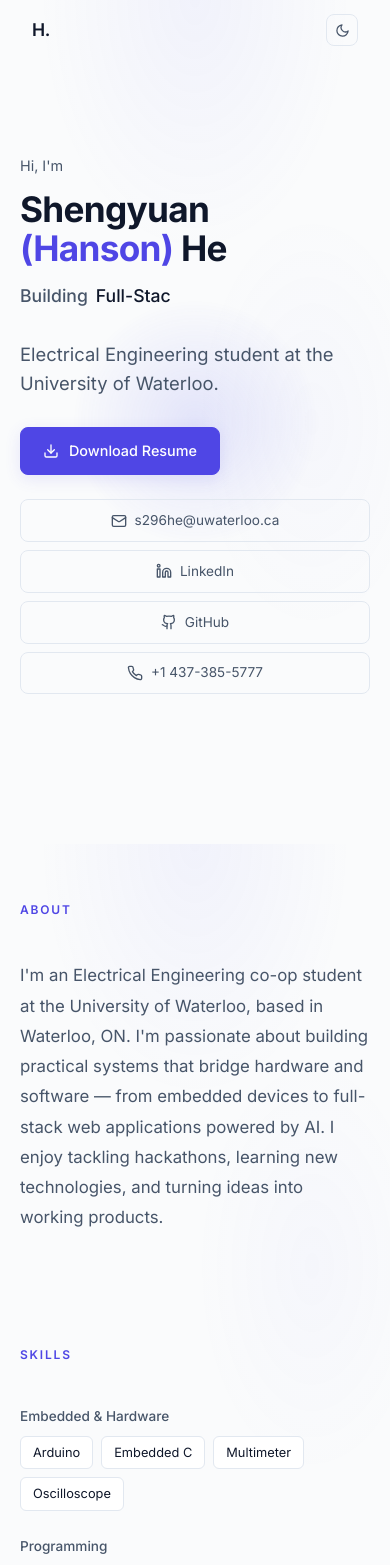
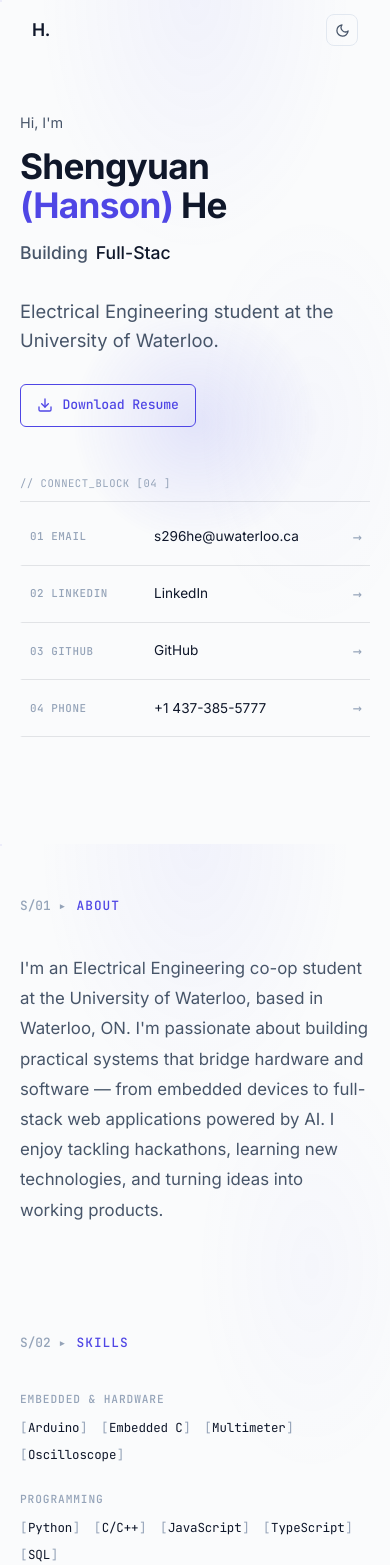
Before and after one commit to HansonHe-UW/HansonHe-UW.github.io, a React (Vite) app: page / in a window 390 px wide. Shown: the top 1565 px of the page. Built offline with nearby package versions, Linux system fonts and the light colour scheme.

Commit message:
Refine portfolio visual style

```diff
--- a/index.html
+++ b/index.html
@@ -29,7 +29,7 @@
   </script>
   <link rel="preconnect" href="https://fonts.googleapis.com">
   <link rel="preconnect" href="https://fonts.gstatic.com" crossorigin>
-  <link href="https://fonts.googleapis.com/css2?family=Inter:wght@300;400;500;600;700&display=swap" rel="stylesheet">
+  <link href="https://fonts.googleapis.com/css2?family=Inter:wght@300;400;500;600;700&family=JetBrains+Mono:wght@400;500;600&display=swap" rel="stylesheet">
   <title>Hanson He</title>
   <!-- Google tag (gtag.js) -->
   <script async src="https://www.googletagmanager.com/gtag/js?id=G-KLFKTVYKMR"></script>
--- a/src/App.css
+++ b/src/App.css
@@ -89,6 +89,7 @@
   margin: 0 auto;
   padding: 0 2rem;
   overflow-x: hidden;
+  counter-reset: section;
 }
 
 section {
@@ -96,12 +97,26 @@ section {
 }
 
 .section-title {
-  font-size: 0.75rem;
-  font-weight: 600;
-  letter-spacing: 0.15em;
+  display: flex;
+  align-items: baseline;
+  gap: 0.65rem;
+  font-family: var(--font-mono);
+  font-size: 0.8rem;
+  font-weight: 500;
+  letter-spacing: 0.08em;
   text-transform: uppercase;
   color: var(--accent);
   margin-bottom: 2.5rem;
+  counter-increment: section;
+  line-height: 1;
+}
+
+.section-title::before {
+  content: "S/" counter(section, decimal-leading-zero) " \25B8";
+  font-weight: 500;
+  letter-spacing: 0;
+  color: var(--text-muted);
+  text-transform: none;
 }
 
 /* ===== Hero ===== */
@@ -290,32 +305,44 @@ section {
 }
 
 .skill-label {
-  font-size: 0.85rem;
+  font-family: var(--font-mono);
+  font-size: 0.7rem;
   font-weight: 500;
-  color: var(--text-secondary);
-  padding-top: 0.35rem;
-  /* Aligns baseline with the tags */
+  text-transform: uppercase;
+  letter-spacing: 0.08em;
+  color: var(--text-muted);
+  padding-top: 0.45rem;
 }
 
 .skill-tags {
   display: flex;
-  gap: 0.5rem;
+  gap: 0.4rem 0.85rem;
   flex-wrap: wrap;
+  align-items: center;
 }
 
 .skill-tag {
-  padding: 0.3rem 0.75rem;
-  background: var(--bg-card);
-  border: 1px solid var(--border-color);
-  border-radius: 6px;
-  font-size: 0.8rem;
+  font-family: var(--font-mono);
+  font-size: 0.78rem;
   color: var(--text-primary);
-  transition: all var(--transition);
+  letter-spacing: -0.01em;
+  transition: color var(--transition);
+}
+
+.skill-tag::before {
+  content: "[";
+  color: var(--text-muted);
+  margin-right: 0.05em;
+}
+
+.skill-tag::after {
+  content: "]";
+  color: var(--text-muted);
+  margin-left: 0.05em;
 }
 
 .skill-tag:hover {
-  border-color: var(--accent);
-  background: var(--accent-glow);
+  color: var(--accent);
 }
 
 /* ===== Projects ===== */
@@ -444,14 +471,16 @@ section {
 }
 
 .project-date {
-  font-size: 0.8rem;
+  font-family: var(--font-mono);
+  font-size: 0.72rem;
   color: var(--text-muted);
   white-space: nowrap;
+  letter-spacing: -0.01em;
 }
 
 .project-subtitle {
   font-size: 0.85rem;
-  color: var(--accent);
+  color: var(--text-secondary);
   margin-bottom: 0.25rem;
 }
 
@@ -459,13 +488,11 @@ section {
   display: inline-flex;
   align-items: center;
   gap: 0.4rem;
-  font-size: 0.8rem;
+  font-family: var(--font-mono);
+  font-size: 0.72rem;
   color: #f59e0b;
-  background: rgba(245, 158, 11, 0.1);
-  padding: 0.25rem 0.65rem;
-  border-radius: 4px;
-  margin-bottom: 0.75rem;
-  font-weight: 500;
+  letter-spacing: -0.01em;
+  margin-bottom: 0.85rem;
 }
 
 .project-description {
@@ -491,11 +518,12 @@ section {
 }
 
 .project-highlights li::before {
-  content: '›';
+  content: '▸';
   position: absolute;
   left: 0;
-  color: var(--accent);
-  font-weight: 600;
+  color: var(--text-muted);
+  font-family: var(--font-mono);
+  font-size: 0.85em;
 }
 
 .project-tech {
@@ -505,12 +533,23 @@ section {
 }
 
 .project-tech span {
-  padding: 0.2rem 0.6rem;
-  background: rgba(99, 102, 241, 0.08);
-  border: 1px solid rgba(99, 102, 241, 0.15);
-  border-radius: 4px;
-  font-size: 0.75rem;
-  color: var(--accent);
+  font-family: var(--font-mono);
+  font-size: 0.72rem;
+  color: var(--text-secondary);
+  letter-spacing: -0.02em;
+  padding: 0;
+  background: none;
+  border: none;
+}
+
+.project-tech span::before {
+  content: "[";
+  color: var(--text-muted);
+}
+
+.project-tech span::after {
+  content: "]";
+  color: var(--text-muted);
 }
 
 /* ===== Experience ===== */
@@ -574,9 +613,11 @@ section {
 }
 
 .experience-date {
-  font-size: 0.8rem;
+  font-family: var(--font-mono);
+  font-size: 0.72rem;
   color: var(--text-muted);
   white-space: nowrap;
+  letter-spacing: -0.01em;
 }
 
 .experience-company {
@@ -600,11 +641,12 @@ section {
 }
 
 .experience-highlights li::before {
-  content: '›';
+  content: '▸';
   position: absolute;
   left: 0;
-  color: var(--accent);
-  font-weight: 600;
+  color: var(--text-muted);
+  font-family: var(--font-mono);
+  font-size: 0.85em;
 }
 
 /* ===== Education ===== */
@@ -658,9 +700,11 @@ section {
 }
 
 .education-date {
-  font-size: 0.8rem;
+  font-family: var(--font-mono);
+  font-size: 0.72rem;
   color: var(--text-muted);
   white-space: nowrap;
+  letter-spacing: -0.01em;
 }
 
 /* Awards */
@@ -690,9 +734,11 @@ section {
 }
 
 .award-date {
-  font-size: 0.8rem;
+  font-family: var(--font-mono);
+  font-size: 0.72rem;
   color: var(--text-muted);
   white-space: nowrap;
+  letter-spacing: -0.01em;
 }
 
 /* ===== Footer ===== */
@@ -705,6 +751,23 @@ section {
 .footer-text {
   font-size: 0.8rem;
   color: var(--text-muted);
+}
+
+.footer-stamp {
+  display: flex;
+  justify-content: center;
+  gap: 0.6rem;
+  margin-bottom: 0.85rem;
+  font-family: var(--font-mono);
+  font-size: 0.68rem;
+  color: var(--text-muted);
+  letter-spacing: 0.06em;
+  text-transform: uppercase;
+}
+
+.footer-stamp-dot {
+  color: var(--accent);
+  opacity: 0.7;
 }
 
 .footer-links {
@@ -748,13 +811,100 @@ section {
     /* Allow the prefix and dynamic text to stack if needed */
   }
 
+  .hero-resume-btn {
+    background: transparent;
+    color: var(--accent);
+    font-family: var(--font-mono);
+    font-size: 0.82rem;
+    font-weight: 500;
+    padding: 0.6rem 1rem;
+    border-radius: 6px;
+    box-shadow: none;
+    letter-spacing: -0.01em;
+  }
+
+  .hero-resume-btn:hover {
+    background: var(--accent-glow);
+    color: var(--accent);
+    box-shadow: none;
+  }
+
   .hero-links {
     flex-direction: column;
-    gap: 0.5rem;
+    gap: 0;
+    margin-top: 0.5rem;
+    padding-top: 1.5rem;
+    position: relative;
+    counter-reset: link;
+  }
+
+  .hero-links::before {
+    content: "// CONNECT_BLOCK  \005B 04 \005D";
+    display: block;
+    font-family: var(--font-mono);
+    font-size: 0.66rem;
+    color: var(--text-muted);
+    letter-spacing: 0.05em;
+    text-transform: uppercase;
+    margin-bottom: 0.4rem;
+    padding-bottom: 0.5rem;
+    border-bottom: 1px solid var(--hairline);
   }
 
   .hero-link {
-    justify-content: center;
+    display: grid;
+    grid-template-columns: 112px 1fr auto;
+    align-items: center;
+    gap: 0.75rem;
+    border: none;
+    border-bottom: 1px solid var(--hairline);
+    border-left: 2px solid transparent;
+    border-radius: 0;
+    padding: 0.95rem 0.5rem;
+    background: transparent;
+    color: var(--text-primary);
+    font-size: 0.85rem;
+    counter-increment: link;
+    transition: all var(--transition);
+  }
+
+  .hero-link:hover {
+    background: var(--accent-glow);
+    border-left-color: var(--accent);
+    color: var(--accent);
+  }
+
+  .hero-link svg {
+    display: none;
+  }
+
+  .hero-link::before {
+    font-family: var(--font-mono);
+    font-size: 0.68rem;
+    font-weight: 500;
+    color: var(--text-muted);
+    letter-spacing: 0.05em;
+    text-transform: uppercase;
+    white-space: nowrap;
+  }
+
+  .hero-link[href^="mailto"]::before { content: "0" counter(link) "  EMAIL"; }
+  .hero-link[href^="tel"]::before { content: "0" counter(link) "  PHONE"; }
+  .hero-link[href*="linkedin"]::before { content: "0" counter(link) "  LINKEDIN"; }
+  .hero-link[href*="github"]::before { content: "0" counter(link) "  GITHUB"; }
+
+  .hero-link::after {
+    content: "\2192";
+    font-family: var(--font-mono);
+    color: var(--text-muted);
+    font-size: 0.95rem;
+    justify-self: end;
+    transition: transform var(--transition), color var(--transition);
+  }
+
+  .hero-link:hover::after {
+    transform: translateX(4px);
+    color: var(--accent);
   }
 
   .skill-category {
@@ -772,10 +922,36 @@ section {
   .award-entry {
     flex-direction: column;
     gap: 0.5rem;
+    align-items: stretch;
+  }
+
+  .projects-list {
+    gap: 0;
   }
 
   .project-card {
-    padding: 1.25rem;
+    padding: 1.75rem 0;
+    background: none;
+    border: none;
+    border-radius: 0;
+    box-shadow: none;
+    border-top: 1px solid var(--hairline);
+  }
+
+  .project-card:first-child {
+    border-top: none;
+    padding-top: 0;
+  }
+
+  .project-card:last-child {
+    padding-bottom: 0;
+  }
+
+  .project-card:hover {
+    background: none;
+    border-color: var(--hairline);
+    transform: none;
+    box-shadow: none;
   }
 
   .project-thumb {
@@ -783,8 +959,49 @@ section {
     height: 48px;
   }
 
-  .project-links {
-    margin-top: 0.5rem;
+  .project-date,
+  .experience-date,
+  .education-date,
+  .award-date {
+    align-self: flex-end;
+    margin-top: -0.25rem;
+  }
+
+  .experience-list {
+    gap: 0;
+  }
+
+  .experience-card {
+    padding: 1.75rem 0;
+    border-left: none;
+    border-top: 1px solid var(--hairline);
+  }
+
+  .experience-card:first-child {
+    border-top: none;
+    padding-top: 0;
+  }
+
+  .experience-card:last-child {
+    padding-bottom: 0;
+  }
+
+  .education-list {
+    gap: 0;
+  }
+
+  .education-entry {
+    padding: 1.5rem 0;
+    border-top: 1px solid var(--hairline);
+  }
+
+  .education-entry:first-child {
+    border-top: none;
+    padding-top: 0;
+  }
+
+  .education-entry:last-child {
+    padding-bottom: 0;
   }
 
   .education-left {
--- a/src/components/Footer.jsx
+++ b/src/components/Footer.jsx
@@ -1,6 +1,13 @@
 export default function Footer() {
     return (
         <footer className="footer">
+            <div className="footer-stamp">
+                <span>BUILD/2026.05.21</span>
+                <span className="footer-stamp-dot">·</span>
+                <span>v3.0</span>
+                <span className="footer-stamp-dot">·</span>
+                <span>WATERLOO_ON</span>
+            </div>
             <div className="footer-links">
                 <a href="mailto:s296he@uwaterloo.ca">Email</a>
                 <a href="https://www.linkedin.com/in/shengyuan-he" target="_blank" rel="noopener noreferrer">LinkedIn</a>
--- a/src/index.css
+++ b/src/index.css
@@ -21,7 +21,9 @@
   --scrollbar-thumb-hover: #555;
   --body-gradient-1: rgba(99, 102, 241, 0.08);
   --body-gradient-2: rgba(99, 102, 241, 0.04);
+  --hairline: rgba(232, 234, 240, 0.07);
   --font-sans: 'Inter', -apple-system, BlinkMacSystemFont, 'Segoe UI', sans-serif;
+  --font-mono: 'JetBrains Mono', 'SF Mono', Menlo, Consolas, monospace;
   --transition: 0.3s cubic-bezier(0.4, 0, 0.2, 1);
   --max-width: 860px;
 }
@@ -48,6 +50,8 @@
   --scrollbar-thumb-hover: #94a3b8;
   --body-gradient-1: rgba(99, 102, 241, 0.06);
   --body-gradient-2: rgba(99, 102, 241, 0.03);
+  --hairline: rgba(15, 23, 42, 0.1);
+  --dot-color: rgba(79, 70, 229, 0.08);
 }
 
 *,
@@ -68,8 +72,10 @@ body {
   font-family: var(--font-sans);
   background: var(--bg-primary);
   background-image:
+    radial-gradient(circle at 1px 1px, var(--dot-color, rgba(99, 102, 241, 0.07)) 1px, transparent 0),
     radial-gradient(ellipse 80% 60% at 50% 0%, var(--body-gradient-1) 0%, transparent 50%),
     radial-gradient(ellipse 60% 50% at 80% 50%, var(--body-gradient-2) 0%, transparent 50%);
+  background-size: 26px 26px, 100% 100%, 100% 100%;
   background-attachment: fixed;
   color: var(--text-primary);
   line-height: 1.7;
```
